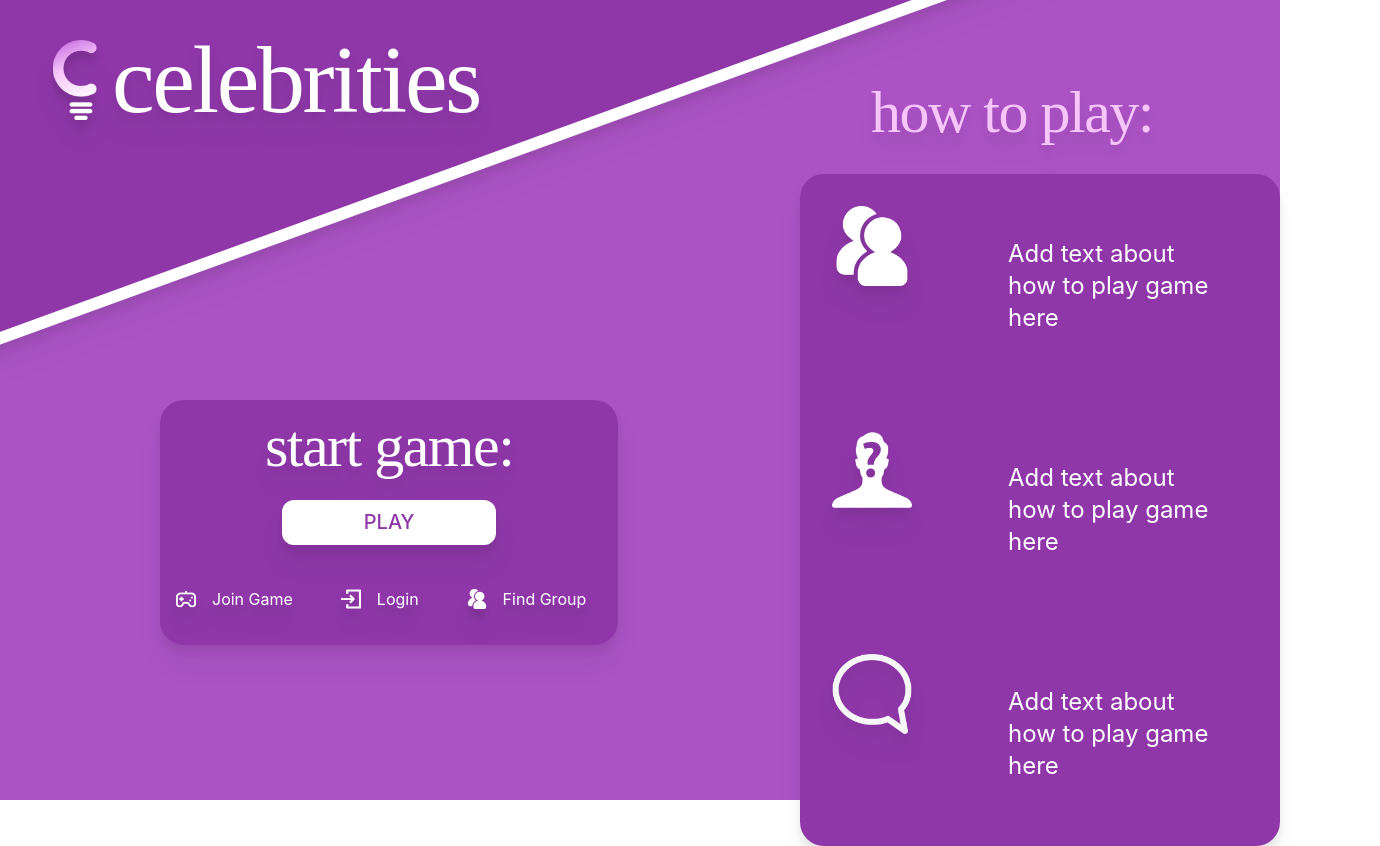
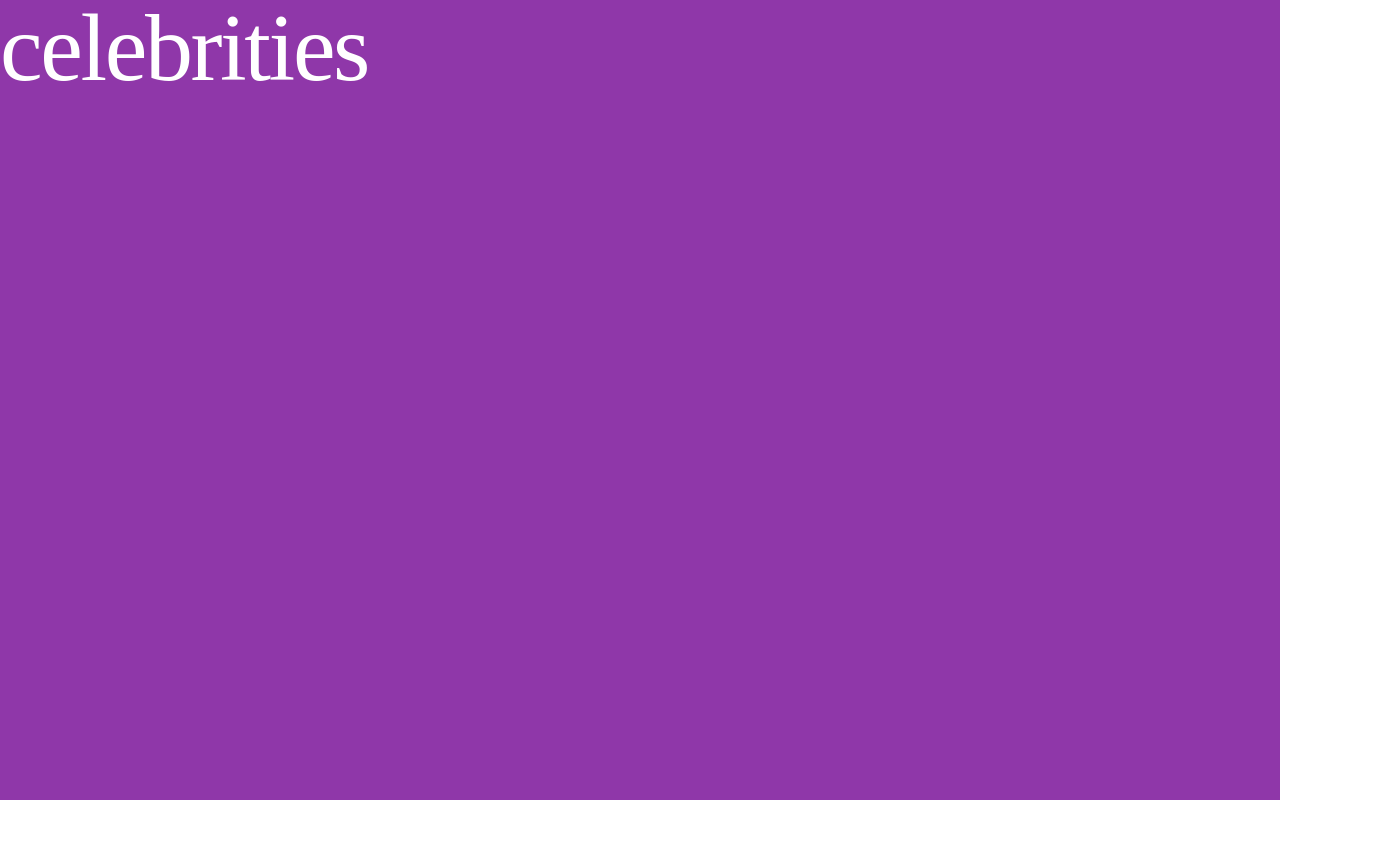
Before and after one commit to WinbertZhang/Celebrities, a React (Create React App) app in the folder celebrities/: page / in a window 1280 px wide. Shown: the whole page, 1380 px wide, since content can reach past the window. After the commit the page ends 800 px from the top, so only its background shows below. Built offline with nearby package versions, Linux system fonts and the light colour scheme.

Commit message:
Fixing width and adding Lobby page template

```diff
--- a/celebrities/src/App.js
+++ b/celebrities/src/App.js
@@ -3,10 +3,11 @@ import React, {Component} from 'react';
 import HomePage from './pages/HomePage.js';
 import SelectionPage from './pages/SelectionPage.js';
 import GuessingPage from './pages/GuessingPage.js';
+import Lobby from './pages/LobbyPage.js'
 
 class App extends Component {
   state = {
-    gameState: 0,
+    gameState: 1,
   };
 
   render() {
@@ -18,6 +19,13 @@ class App extends Component {
       );
     }
     else if(this.state.gameState  === 1){
+      return(
+        <div>
+          <Lobby />
+        </div>
+      );
+    }
+    else if(this.state.gameState  === 2){
       return(
         <div>
           <SelectionPage />
--- a/celebrities/src/components/Title.js
+++ b/celebrities/src/components/Title.js
@@ -1,6 +1,6 @@
 function Title(){
     return(
-        <div className='font-title tracking-tight text-white text-8xl m-8'>
+        <div className='font-title tracking-tight text-white text-8xl'>
             celebrities
         </div>
     );
--- a/celebrities/src/pages/HomePage.js
+++ b/celebrities/src/pages/HomePage.js
@@ -14,14 +14,16 @@ class HomePage extends Component {
               <div className='relative top-10 left-10 drop-shadow-xl'>
                 <Logo/>
               </div>
+              <div className='relative top-10 left-10 drop-shadow-xl'>
+                <Title/>
+              </div>
 
-              <Title/>
             </div>
             <div className='absolute left-[800px] top-[50px] z-10'>
               <div className='w-3/4 justify-center font-title tracking-tight text-text-purple text-center text-6xl m-8 drop-shadow-xl'>
                 how to play:
               </div>
-              <div className='bg-dark-purple rounded-3xl drop-shadow-xl'>
+              <div className='bg-dark-purple w-[35rem] rounded-3xl drop-shadow-xl'>
                 <RuleBox><img className='h-20 min-w-[80px] m-8 drop-shadow-xl' src={require('../images/icon1.png')} alt='not found' /></RuleBox>
                 <RuleBox><img className='h-20 min-w-[80px] m-8 drop-shadow-xl' src={require('../images/icon3.png')} alt='not found' /></RuleBox>
                 <RuleBox><img className='h-20 min-w-[80px] m-8 drop-shadow-xl' src={require('../images/icon2.png')} alt='not found' /></RuleBox>
--- /dev/null
+++ b/celebrities/src/pages/LobbyPage.js
@@ -0,0 +1,13 @@
+import React, { Component } from "react";
+import Title from "../components/Title";
+
+class Lobby extends Component{
+  render() {
+    return (
+      <div className='mx-auto bg-dark-purple h-screen'>
+        <Title></Title>
+      </div>
+    );
+  }
+}
+  export default Lobby;
```
